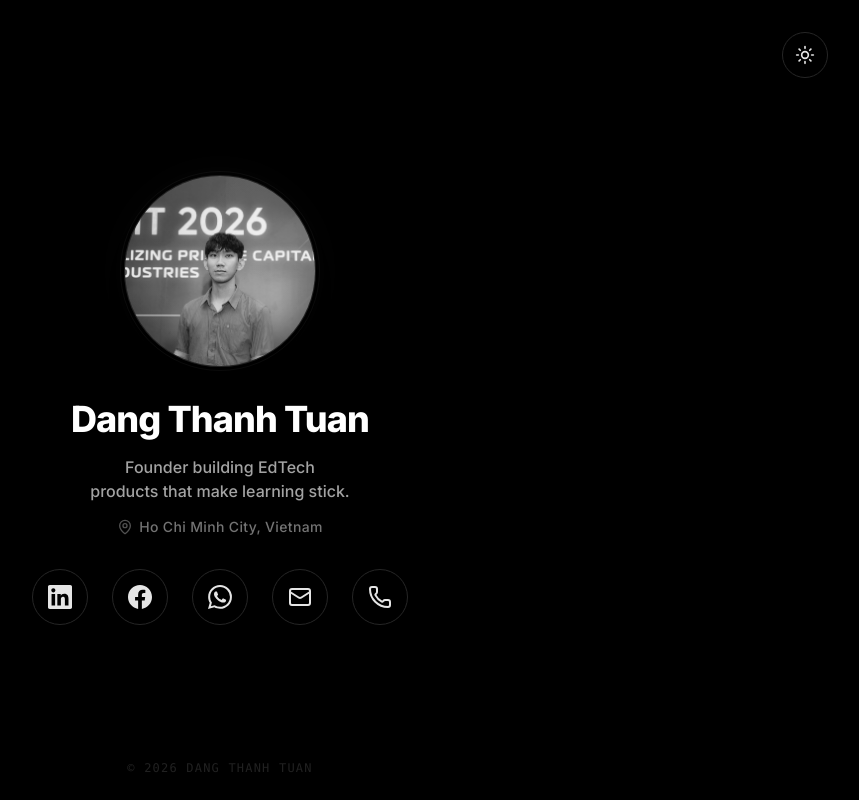
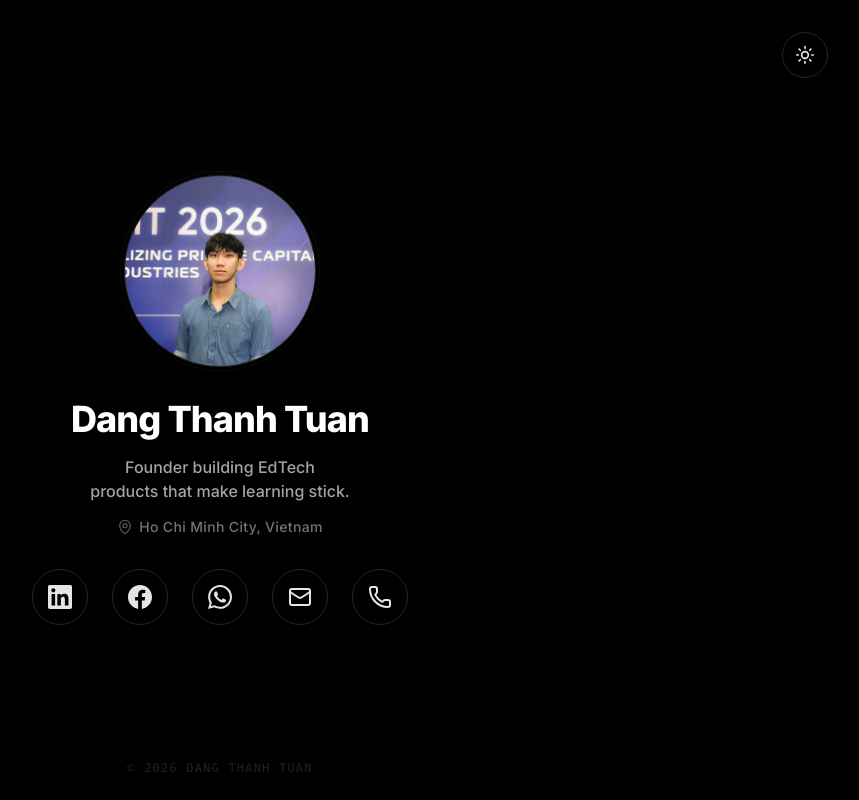
Before and after one commit to dangtuann-dev/DangThanhTuan_PersonalBusinessCard, a Next.js app: page / in a window 1280 px wide. Shown: the whole page, without its empty margins (420-1279 px from the left). Built offline with nearby package versions, Linux system fonts and the light colour scheme.

Commit message:
fix: remove avatar grayscale filter and set gmail cta to direct web compose link

```diff
--- a/src/components/Avatar.tsx
+++ b/src/components/Avatar.tsx
@@ -21,7 +21,7 @@ export default function Avatar() {
           fill
           priority
           sizes="(max-width: 768px) 160px, 192px"
-          className={`object-cover grayscale contrast-115 brightness-95 group-hover:grayscale-0 group-hover:scale-105 group-hover:brightness-100 transition-all duration-500 ease-out ${
+          className={`object-cover group-hover:scale-105 transition-all duration-500 ease-out ${
             isLoaded ? "opacity-100 scale-100" : "opacity-0 scale-95"
           }`}
           onLoad={() => setIsLoaded(true)}
--- a/src/components/CTAButtons.tsx
+++ b/src/components/CTAButtons.tsx
@@ -74,9 +74,9 @@ const buttons: CTAButton[] = [
   {
     name: "Gmail",
     icon: Mail,
-    href: "mailto:dangtuann.dev@gmail.com",
-    isExternal: false,
-    ariaLabel: "Send an email to Dang Thanh Tuan",
+    href: "https://mail.google.com/mail/?view=cm&fs=1&to=dangtuann.dev@gmail.com",
+    isExternal: true,
+    ariaLabel: "Send an email to Dang Thanh Tuan via Gmail",
     tooltip: "Email",
   },
   {
```
